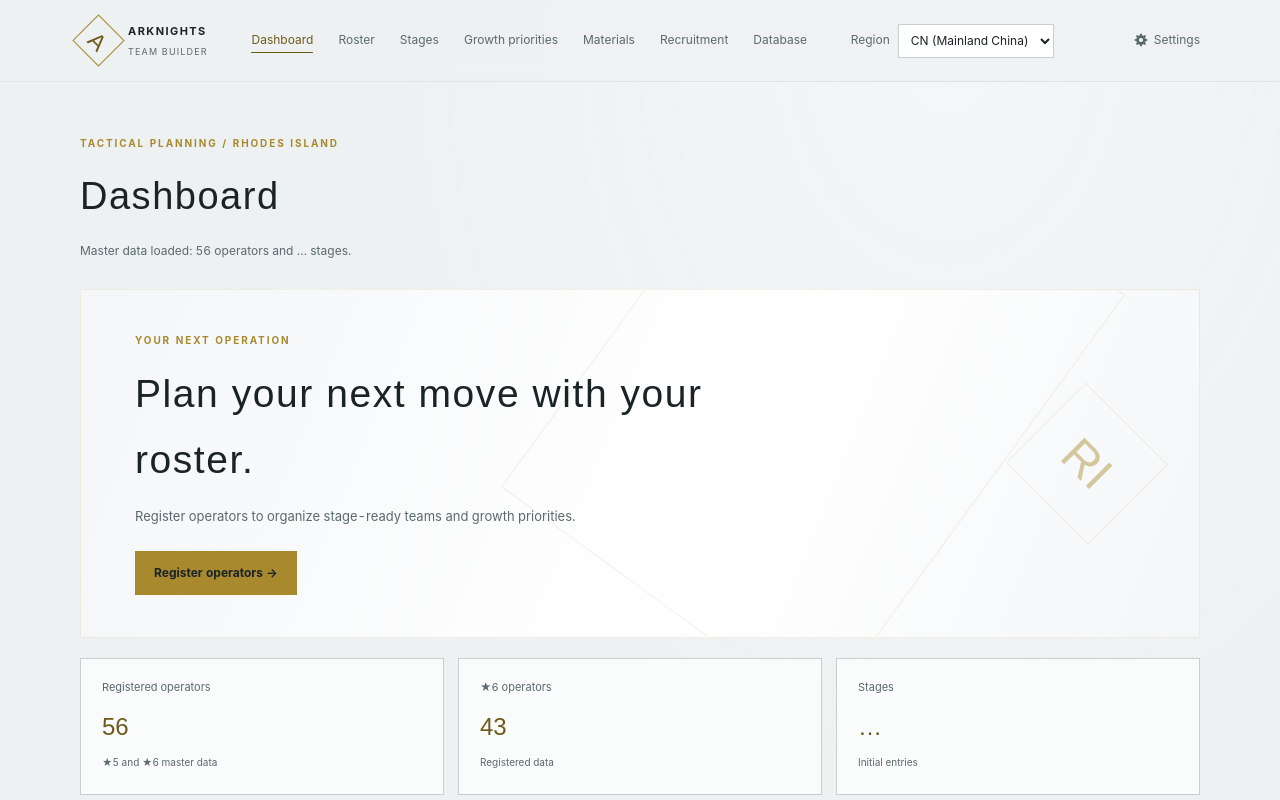
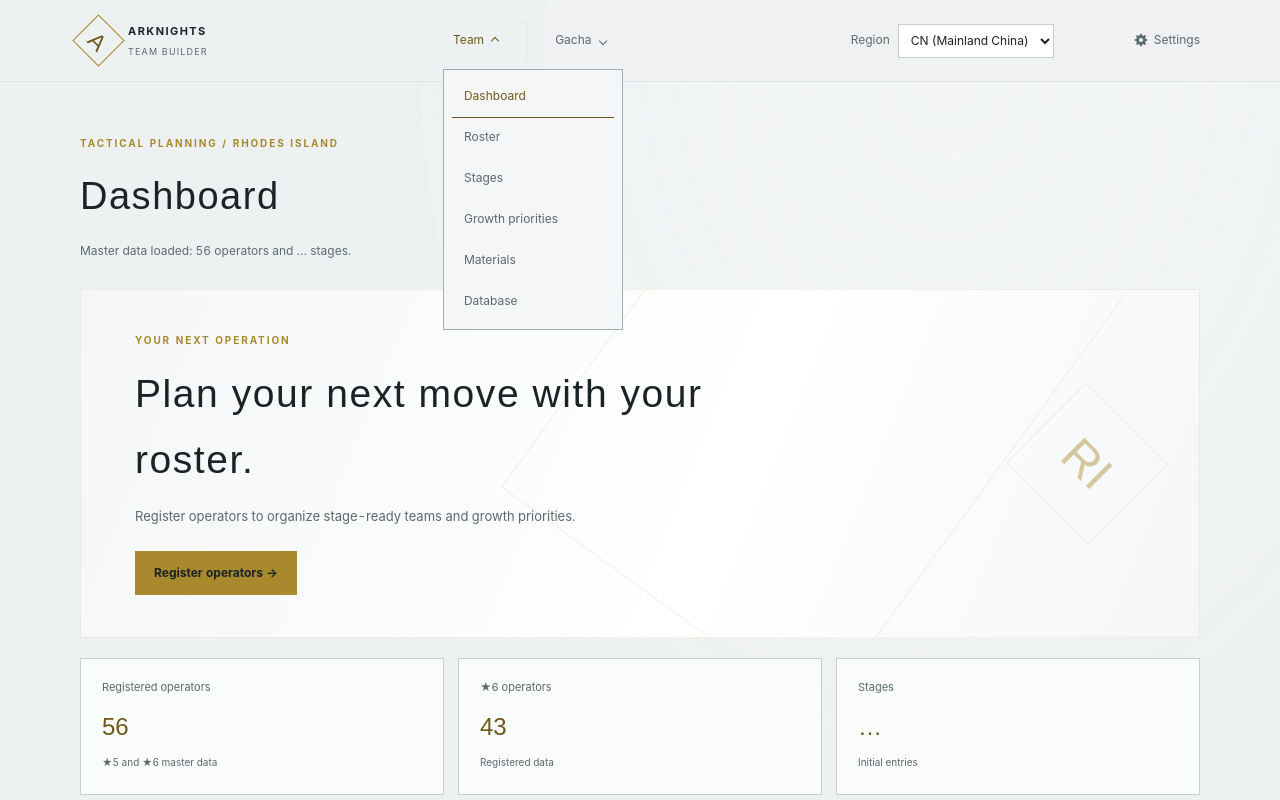
Before and after one commit to yyiik0220-collab/arknights-team-builder, a website with bundled scripts: page index.html in a window 1280 px wide. Shown: the top 800 px of the page. Built offline with nearby package versions, Linux system fonts and the light colour scheme.

Commit message:
feat-categorize-primary-navigation

```diff
--- a/css/layout.css
+++ b/css/layout.css
@@ -53,10 +53,76 @@
 
 .primary-nav {
   display: flex;
+  min-width: 0;
   align-items: center;
   justify-content: center;
-  gap: 25px;
   flex: 1;
+}
+
+.nav-category {
+  position: relative;
+  flex: 0 0 auto;
+}
+
+.nav-category + .nav-category {
+  margin-left: 18px;
+  padding-left: 18px;
+  border-left: 1px solid var(--ak-border-subtle);
+}
+
+.nav-category > summary {
+  display: inline-flex;
+  min-height: 40px;
+  align-items: center;
+  gap: 8px;
+  padding: 0 10px;
+  color: var(--ak-text-muted);
+  cursor: pointer;
+  font-size: 12px;
+  list-style: none;
+  white-space: nowrap;
+  transition: color .18s ease;
+}
+
+.nav-category > summary::-webkit-details-marker {
+  display: none;
+}
+
+.nav-category > summary::after {
+  width: 5px;
+  height: 5px;
+  border-right: 1px solid currentColor;
+  border-bottom: 1px solid currentColor;
+  content: "";
+  transform: rotate(45deg);
+  transition: transform .18s ease;
+}
+
+.nav-category[open] > summary::after {
+  transform: rotate(225deg);
+}
+
+.nav-category > summary:hover,
+.nav-category > summary:focus-visible,
+.nav-category[open] > summary,
+.nav-category[data-current] > summary,
+.primary-nav a:hover,
+.settings-link:hover,
+.primary-nav a[aria-current="page"] {
+  color: var(--ak-accent-strong);
+}
+
+.nav-category-links {
+  position: absolute;
+  z-index: 12;
+  top: calc(100% + 8px);
+  left: 0;
+  display: grid;
+  min-width: 180px;
+  gap: 3px;
+  padding: 8px;
+  border: 1px solid var(--ak-border-strong);
+  background: var(--ak-bg-raised);
 }
 
 .primary-nav a, .settings-link {
@@ -64,6 +130,13 @@
   font-size: 12px;
   white-space: nowrap;
   transition: color .18s ease;
+}
+
+.nav-category-links a {
+  display: inline-flex;
+  min-height: 38px;
+  align-items: center;
+  padding: 0 12px;
 }
 
 /* 設定リンク: 歯車アイコン（インラインSVG）とラベルを横並びに揃える。
@@ -79,10 +152,6 @@
   width: 14px;
   height: 14px;
   flex: 0 0 auto;
-}
-
-.primary-nav a:hover, .settings-link:hover, .primary-nav a[aria-current="page"] {
-  color: var(--color-accent-strong);
 }
 
 /* 現在地のナビ項目に下線（1px）を付けて、色だけに依存しない現在地表示を提供 */
--- a/css/responsive.css
+++ b/css/responsive.css
@@ -18,10 +18,41 @@
     order: 2;
     width: 100%;
     justify-content: flex-start;
-    gap: 12px;
+    gap: 0;
     overflow-x: auto;
     padding: 5px 2px 7px;
     scrollbar-width: thin;
+  }
+
+  .nav-category {
+    display: flex;
+    align-items: center;
+  }
+
+  .nav-category + .nav-category {
+    margin-left: 8px;
+    padding-left: 8px;
+  }
+
+  .nav-category > summary {
+    min-height: 44px;
+    padding: 0 9px;
+  }
+
+  .nav-category-links {
+    position: static;
+    display: flex;
+    width: max-content;
+    min-width: 0;
+    gap: 2px;
+    padding: 0 0 0 4px;
+    border: 0;
+    background: transparent;
+  }
+
+  .nav-category-links a {
+    min-height: 44px;
+    padding: 0 9px;
   }
 
   .app-shell {
@@ -70,7 +101,7 @@
   }
 
   .primary-nav {
-    gap: 6px;
+    gap: 0;
     margin: 0 -4px;
   }
 
@@ -183,7 +214,7 @@
   }
 
   .primary-nav {
-    gap: 2px;
+    gap: 0;
   }
 
   .primary-nav a {
--- a/index.html
+++ b/index.html
@@ -63,13 +63,23 @@
         <span><strong>ARKNIGHTS</strong><small>TEAM BUILDER</small></span>
       </a>
       <nav class="primary-nav" aria-label="メインナビゲーション" data-i18n-attr="aria-label:nav.aria">
+        <details class="nav-category" name="primary-nav-category">
+          <summary data-i18n="nav.team">編成</summary>
+          <div class="nav-category-links">
             <a href="#dashboard" data-view-link="dashboard" data-i18n="nav.dashboard">ダッシュボード</a>
             <a href="#roster" data-view-link="roster" data-i18n="nav.roster">手持ち</a>
             <a href="#stages" data-view-link="stages" data-i18n="nav.stages">ステージ</a>
             <a href="#growth" data-view-link="growth" data-i18n="nav.growth">育成優先度</a>
             <a href="#materials" data-view-link="materials" data-i18n="nav.materials">素材</a>
+            <a href="#database" data-view-link="database" data-i18n="nav.database">データベース</a>
+          </div>
+        </details>
+        <details class="nav-category" name="primary-nav-category">
+          <summary data-i18n="nav.gacha">ガチャ</summary>
+          <div class="nav-category-links">
             <a href="#recruitment" data-view-link="recruitment" data-i18n="nav.recruitment">公開求人</a>
-        <a href="#database" data-view-link="database" data-i18n="nav.database">オペレーター</a>
+          </div>
+        </details>
       </nav>
       <label class="region-field">
         <span class="region-label" data-i18n="region.label">リージョン</span>
--- a/js/modules/navigation.js
+++ b/js/modules/navigation.js
@@ -32,6 +32,11 @@
       if (link.dataset.viewLink === route.view) link.setAttribute('aria-current', 'page');
       else link.removeAttribute('aria-current');
     });
+    document.querySelectorAll('.nav-category').forEach((category) => {
+      const isCurrent = Boolean(category.querySelector(`[data-view-link="${route.view}"]`));
+      category.toggleAttribute('data-current', isCurrent);
+      category.open = isCurrent;
+    });
     const title = document.querySelector('#page-title');
     if (title) {
       title.textContent = t(viewTitles[route.view]);
```
Also changed, not shown: data/i18n.json. Lines whose indentation alone changed are shown as unchanged.
